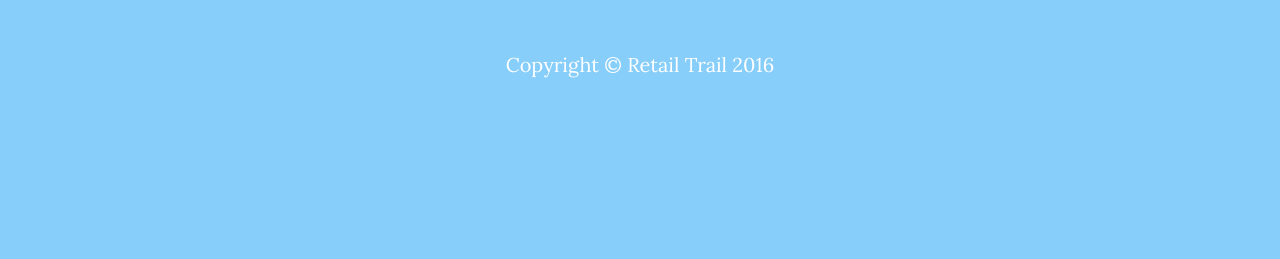
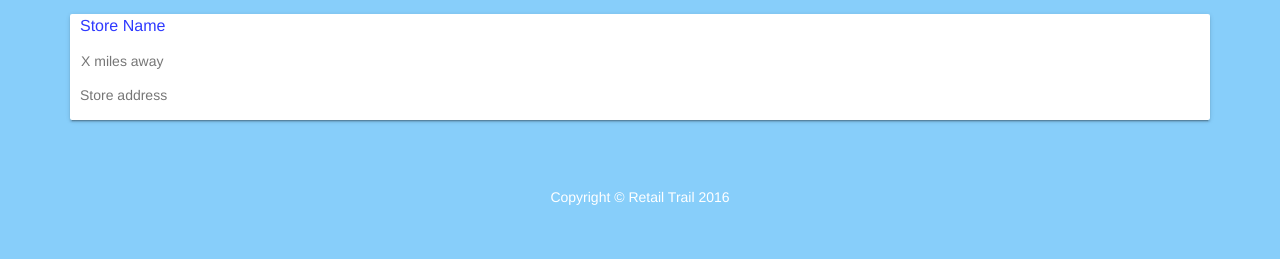
Before and after one commit to abagh0703/Find-Retail-Stores, a Flask app: page /results in a window 1280 px wide. Shown: the part 651-910 px from the top of the page. Before the commit the page ends 729 px from the top, so only its background shows below. Run offline with Flask 2, Linux system fonts and the light colour scheme; some libraries are stand-ins or nearby versions.

Commit message:
fixed map on results page?

```diff
--- a/app/templates/results.html
+++ b/app/templates/results.html
@@ -17,10 +17,17 @@
     <!-- Custom CSS -->
     <link href="{{ url_for('static', filename='css/grayscale.css') }}" rel="stylesheet">
 
+    <!-- Custom Material Design Library -->
+    <link rel="stylesheet" href="https://fonts.googleapis.com/icon?family=Material+Icons">
+    <link rel="stylesheet" href="https://code.getmdl.io/1.1.3/material.indigo-red.min.css" />
+    <script defer src="https://code.getmdl.io/1.1.3/material.min.js"></script>
+
     <!-- Custom Fonts -->
     <link href="{{ url_for('static', filename='font-awesome/css/font-awesome.min.css') }}" rel="stylesheet" type="text/css">
     <link href="http://fonts.googleapis.com/css?family=Lora:400,700,400italic,700italic" rel="stylesheet" type="text/css">
     <link href="http://fonts.googleapis.com/css?family=Montserrat:400,700" rel="stylesheet" type="text/css">
+
+
 
     <!-- HTML5 Shim and Respond.js IE8 support of HTML5 elements and media queries -->
     <!-- WARNING: Respond.js doesn't work if you view the page via file:// -->
@@ -28,7 +35,34 @@
     <script src="https://oss.maxcdn.com/libs/html5shiv/3.7.0/html5shiv.js"></script>
     <script src="https://oss.maxcdn.com/libs/respond.js/1.4.2/respond.min.js"></script>
     <![endif]-->
+    <style>
+        .demo-card-wide.mdl-card {
+            width: 1140px;
+            margin: auto;
+            margin-top: 15px;
+            margin-bottom: 15px;
+        }
+        .demo-card-wide > .mdl-card__title {
+            color: #fff;
+            /*height: 176px;*/
+        }
+        .demo-card-wide > .mdl-card__menu {
+            color: #fff;
+        }
+        .storeName {
+            color: #2f3aff;
+            margin-left:10px;
+            margin-top:2px;
+        }
+        .storeAddress {
+            margin-left:-6px;
+        }
+        .distance {
+            padding-left: 11px;
+            padding-bottom: 0px;
+        }
 
+    </style>
 </head>
 
 <body id="page-top" data-spy="scroll" data-target=".navbar-fixed-top">
@@ -103,12 +137,13 @@
     <div id="map"></div>
     <script>
         var map;
+        var geocoder;
         function initMap(){
+            geocoder = new google.maps.Geocoder();
             map = new google.maps.Map(document.getElementById('map'), {
                 center: {lat: -34.397, lng: 150.644},
                 zoom: 15
             });
-        }
             var initialLocation = '';
             if (navigator.geolocation) {
                 navigator.geolocation.getCurrentPosition(function (position) {
@@ -117,11 +152,12 @@
                     console.log(initialLocation);
                     var marker = new google.maps.Marker({
                         position: initialLocation,
-                    title:"You are here"
+                        title:"You are here",
+                        map: map
                     });
 
                     // To add the marker to the map, call setMap();
-                marker.setMap(map);
+//                marker.setMap(map);
 //            var storeMarker = new google.maps.Marker({
 //                position: {lat: -33.890, lng: 151.274},
 //                map: map,
@@ -129,29 +165,74 @@
 //                icon: "../static/img/blueMarker.png"
 //            });
 //            storeMarker.setMap(map);
+                    var streetStores = [    //for stores that are not geocoded.
+                        ['CVS', '19 Middle Neck Road, Great Neck, NY 11021'], //TODO: try zipcode
+                        ['Walmart', '99 Madis Avenue, New York, NY 10016']];
 
-            var stores = [
-                ['CVS', -33.890542, 151.274856],
-                ['Walmart', -33.923036, 151.259052],
-                ['7/11', -34.028249, 151.157507],
-                ['Rite Aid', -33.80010128657071, 151.28747820854187],
-                ['Walgreens', -33.950198, 151.259302]
-            ];
-            for (var i = 0; i < stores.length; i++) {
-                var store = stores[i];
+                    //geocode the uncoded stores.
+                    for (var i = 0; i < streetStores.length; i++){
+                        codeAddress(streetStores[i]);
+                    }
+                    function codeAddress(storeInfo) {
+                        var address=storeInfo[1];
+                        geocoder.geocode( { 'address': address}, function(results, status) {
+                            if (status == google.maps.GeocoderStatus.OK) {
                                 var marker = new google.maps.Marker({
-                    position: {lat: stores[1], lng: stores[2]},
                                     map: map,
-                    icon: "../static/img/blueMarker.png",
-                    title: stores[0]
+                                    position: results[0].geometry.location,
+                                    title: storeInfo[0],
+                                    icon: '../static/img/blueMarker.png'
+                                });
+                            } else {
+                                alert("Geocode was not successful for the following reason: " + status);
+                            }
                         });
                     }
+
+
+//            var stores = [
+//                ['CVS', -33.890542, 151.274856],
+//                ['Walmart', -33.923036, 151.259052],
+//                ['7/11', -34.028249, 151.157507],
+//                ['Rite Aid', -33.80010128657071, 151.28747820854187],
+//                ['Walgreens', -33.950198, 151.259302]
+//            ];
+//            for (var i = 0; i < stores.length; i++) {
+//                var store = stores[i];
+//                var marker = new google.maps.Marker({
+//                    position: {lat: store[1], lng: store[2]},
+//                    map: map,
+//                    icon: "../static/img/blueMarker.png",
+//                    title: store[0]
+//                });
+//            }
                 });
             }//
+        }
 
     </script>
     <script src="https://maps.googleapis.com/maps/api/js?key=AIzaSyD1tP3TVYgejPgqe8vw-JmuFkgOyl5b5gc&callback=initMap" async defer></script>
 </section>
+
+<div class="demo-card-wide mdl-card mdl-shadow--2dp storeResult" style="min-height:100px;">
+    <span class="storeName">Store Name</span>
+    <span class="mdl-card__supporting-text distance">
+        X miles away
+    </span>
+    <div class="mdl-card__supporting-text storeAddress">
+        Store address
+    </div>
+    <!--<div class="mdl-card__actions mdl-card&#45;&#45;border">-->
+        <!--<a class="mdl-button mdl-button&#45;&#45;colored mdl-js-button mdl-js-ripple-effect">-->
+            <!--Get Started-->
+        <!--</a>-->
+    <!--</div>-->
+    <!--<div class="mdl-card__menu">-->
+        <!--<button class="mdl-button mdl-button&#45;&#45;icon mdl-js-button mdl-js-ripple-effect">-->
+            <!--<i class="material-icons">share</i>-->
+        <!--</button>-->
+    <!--</div>-->
+</div>
 
 <!-- Footer -->
 <footer>
```
Lines whose indentation alone changed are shown as unchanged.
